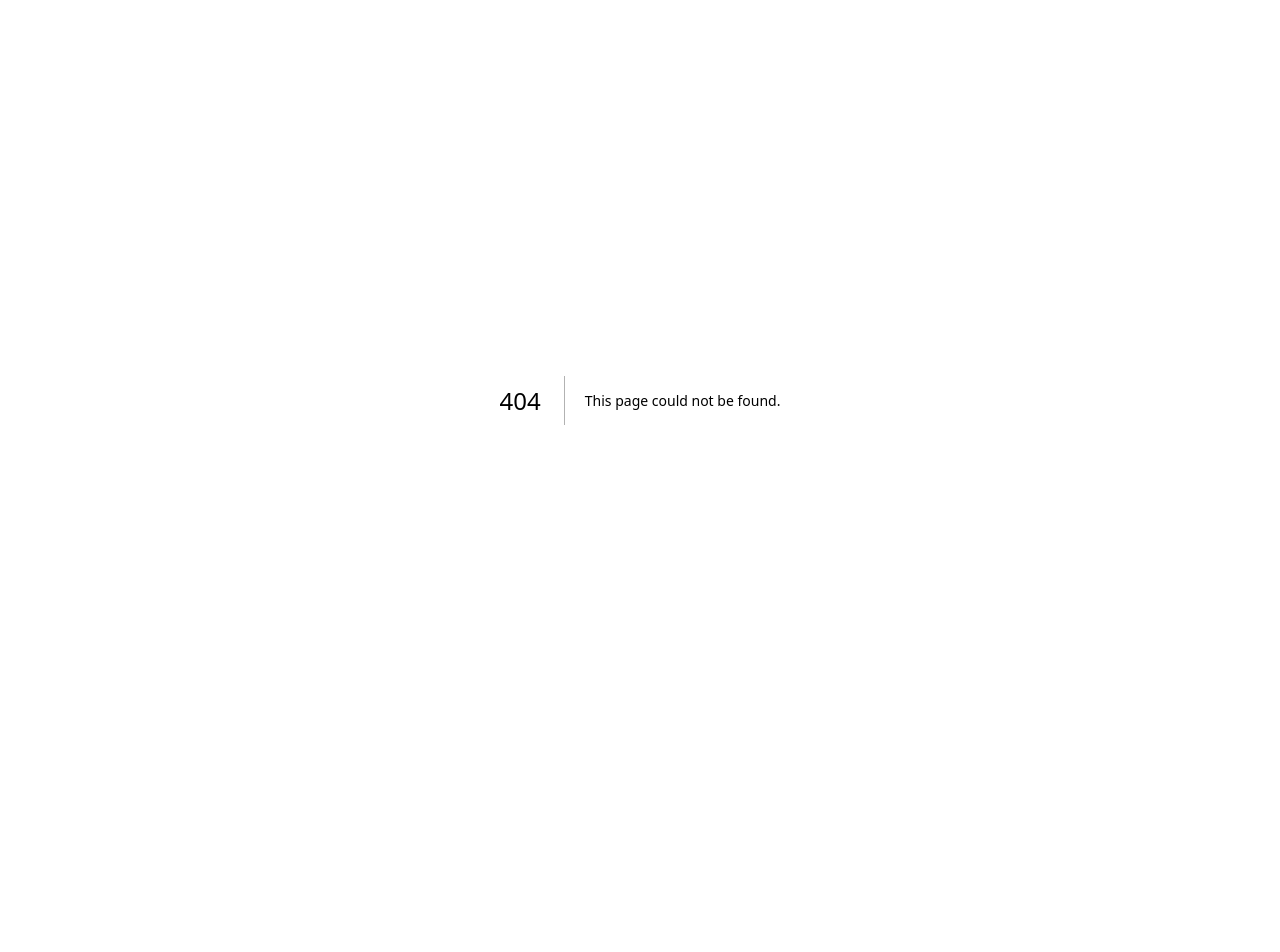
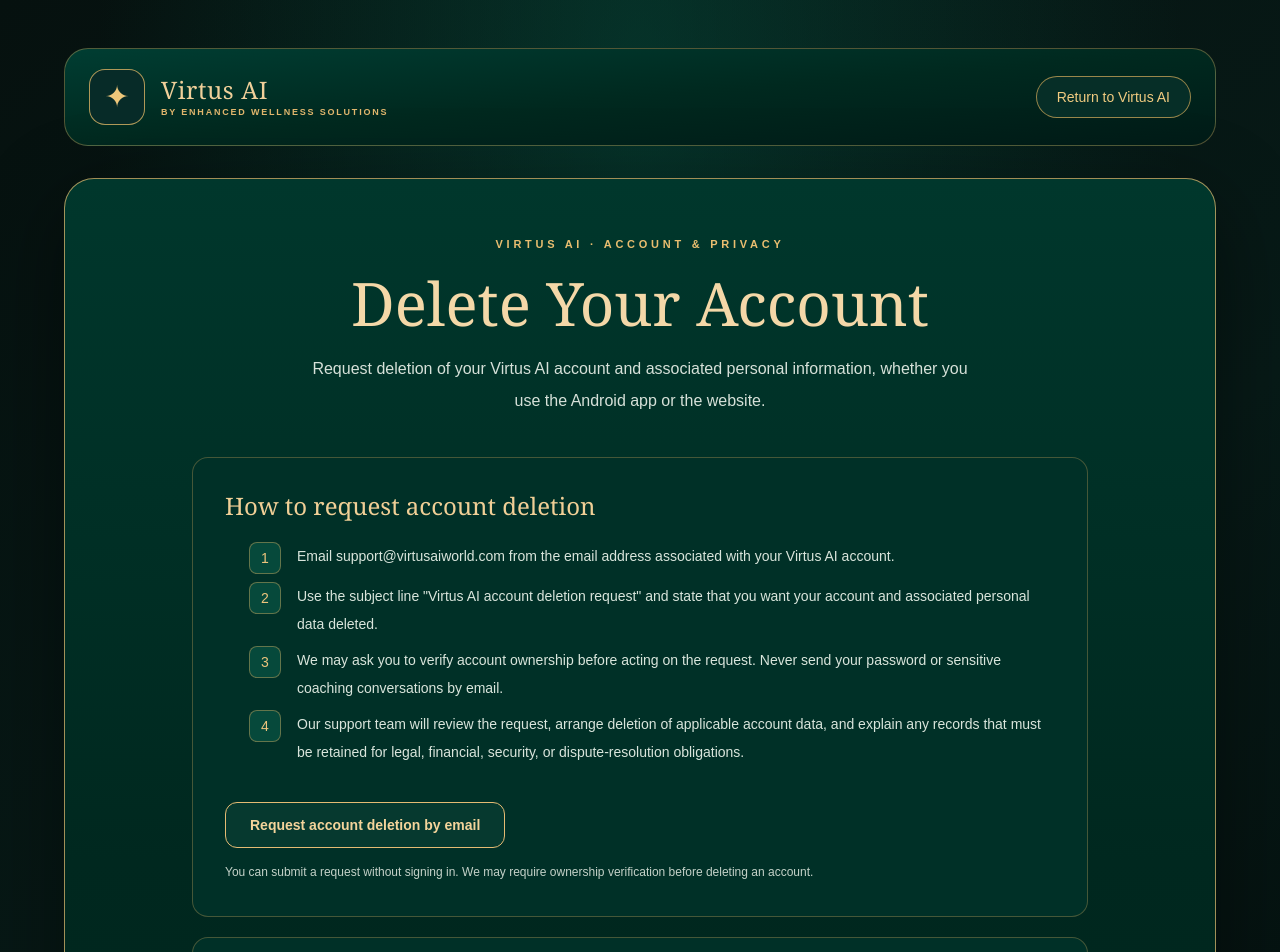
Before and after one commit to SirSebastian-ux/virtus.ai, a Next.js app: page /delete-account in a window 1280 px wide. Before the commit this address had no page. Shown: the top 952 px of the page. Before the commit the page ends 800 px from the top, so only its background shows below. Built offline with nearby package versions, Linux system fonts and the light colour scheme.

Commit message:
Add public Virtus AI account deletion request page

```diff
--- /dev/null
+++ b/app/delete-account/page.js
@@ -0,0 +1,60 @@
+import Link from "next/link";
+
+export const metadata = {
+  title: "Delete Account & Data | Virtus AI",
+  description: "How to request deletion of your Virtus AI account and associated personal data.",
+};
+
+const steps = [
+  "Email support@virtusaiworld.com from the email address associated with your Virtus AI account.",
+  'Use the subject line "Virtus AI account deletion request" and state that you want your account and associated personal data deleted.',
+  "We may ask you to verify account ownership before acting on the request. Never send your password or sensitive coaching conversations by email.",
+  "Our support team will review the request, arrange deletion of applicable account data, and explain any records that must be retained for legal, financial, security, or dispute-resolution obligations.",
+];
+
+export default function DeleteAccountPage() {
+  return (
+    <main className="relative min-h-screen overflow-hidden bg-[#06110f] px-4 py-8 text-[#f5f0df] sm:px-7 sm:py-12">
+      <div aria-hidden="true" className="pointer-events-none absolute inset-0 bg-[radial-gradient(ellipse_at_50%_5%,rgba(5,83,66,0.48),transparent_60%),linear-gradient(145deg,#06110f_0%,#071a17_50%,#030b0a_100%)]" />
+      <div className="relative mx-auto max-w-6xl">
+        <header className="mb-8 flex flex-wrap items-center justify-between gap-5 rounded-[24px] border border-[#cda85f]/40 bg-gradient-to-br from-[#003d32] via-[#00291f] to-[#001b17] px-6 py-5">
+          <Link href="/" className="flex items-center gap-4" aria-label="Virtus AI home">
+            <span className="flex h-14 w-14 items-center justify-center rounded-2xl border border-[#e7bd69]/75 bg-[#072b28] text-3xl text-[#edc77a]" aria-hidden="true">✦</span>
+            <span className="flex flex-col"><span className="font-serif text-2xl tracking-wide text-[#f0d09a]">Virtus AI</span><span className="text-[9px] font-semibold uppercase tracking-[0.2em] text-[#e0b66d]">By Enhanced Wellness Solutions</span></span>
+          </Link>
+          <Link href="/" className="rounded-full border border-[#d8ad5b]/70 bg-[#062e27] px-5 py-2.5 text-sm font-medium text-[#f1cb80] hover:bg-[#105043]">Return to Virtus AI</Link>
+        </header>
+        <div className="rounded-[30px] border border-[#d7b36b]/75 bg-gradient-to-b from-[#00372c] via-[#00281f] to-[#002119] p-[1px] shadow-[0_24px_85px_rgba(0,0,0,0.45)]">
+          <div className="rounded-[29px] px-5 py-10 sm:px-12 sm:py-14">
+            <header className="mx-auto mb-10 max-w-3xl text-center">
+              <p className="text-[11px] font-bold uppercase tracking-[0.34em] text-[#e9be70]">Virtus AI · Account & Privacy</p>
+              <h1 className="mt-5 font-serif text-4xl text-[#f4d8a8] sm:text-6xl">Delete Your Account</h1>
+              <p className="mx-auto mt-5 max-w-2xl text-base leading-8 text-[#d6e1d9]">Request deletion of your Virtus AI account and associated personal information, whether you use the Android app or the website.</p>
+            </header>
+            <div className="mx-auto max-w-4xl space-y-5">
+              <section className="rounded-2xl border border-[#c7a05a]/35 bg-[#003027] p-6 sm:p-8">
+                <h2 className="font-serif text-2xl text-[#f0cf96]">How to request account deletion</h2>
+                <ol className="mt-5 space-y-4">
+                  {steps.map((step, index) => <li key={step} className="flex gap-4 text-sm leading-7 text-[#d9e5dc]"><span className="flex h-8 w-8 shrink-0 items-center justify-center rounded-lg border border-[#d4aa61]/45 bg-[#06493b] text-[#edc47d]">{index + 1}</span><span>{step}</span></li>)}
+                </ol>
+                <a href="mailto:support@virtusaiworld.com?subject=Virtus%20AI%20account%20deletion%20request" className="mt-7 inline-flex rounded-xl border border-[#e5bb73] bg-[#06392f] px-6 py-3 text-sm font-semibold text-[#f4d49b] hover:bg-[#0b5b48]">Request account deletion by email</a>
+                <p className="mt-3 text-xs leading-6 text-[#c4d2c9]">You can submit a request without signing in. We may require ownership verification before deleting an account.</p>
+              </section>
+              <section className="rounded-2xl border border-[#c7a05a]/35 bg-[#003027] p-6 sm:p-8">
+                <h2 className="font-serif text-2xl text-[#f0cf96]">What data is covered?</h2>
+                <p className="mt-3 text-sm leading-8 text-[#d9e5dc]">A verified deletion request covers the account and applicable associated data, including profile information, stored conversations, coaching reflections, saved preferences or memories, and uploaded files. Some records may need to be retained where required for billing, tax, fraud prevention, security, disputes, or other legal obligations. We will explain applicable exceptions when responding to your request.</p>
+                <p className="mt-4 text-sm leading-8 text-[#d9e5dc]">Deleting your Virtus AI account does not necessarily cancel an external subscription or reverse previous payments. Contact support for billing assistance and follow any applicable subscription cancellation process.</p>
+              </section>
+              <section className="rounded-2xl border border-[#c7a05a]/35 bg-[#003027] p-6 sm:p-8">
+                <h2 className="font-serif text-2xl text-[#f0cf96]">Questions or partial data deletion</h2>
+                <p className="mt-3 text-sm leading-8 text-[#d9e5dc]">You may also contact support to ask about deleting specific conversations, files, or other personal information without closing your account. Availability depends on the type of data and applicable retention obligations. We will explain what can be removed.</p>
+                <Link href="/privacy" className="mt-4 inline-block text-sm font-semibold text-[#f1cb80] underline underline-offset-4">Read the Privacy Policy</Link>
+              </section>
+            </div>
+          </div>
+        </div>
+        <footer className="mt-7 flex flex-wrap items-center justify-between gap-4 px-2 text-xs text-[#b9c8b9]"><span>© Virtus AI · Enhanced Wellness Solutions</span><Link href="/support" className="text-[#e9c17b]">Support</Link></footer>
+      </div>
+    </main>
+  );
+}
```
